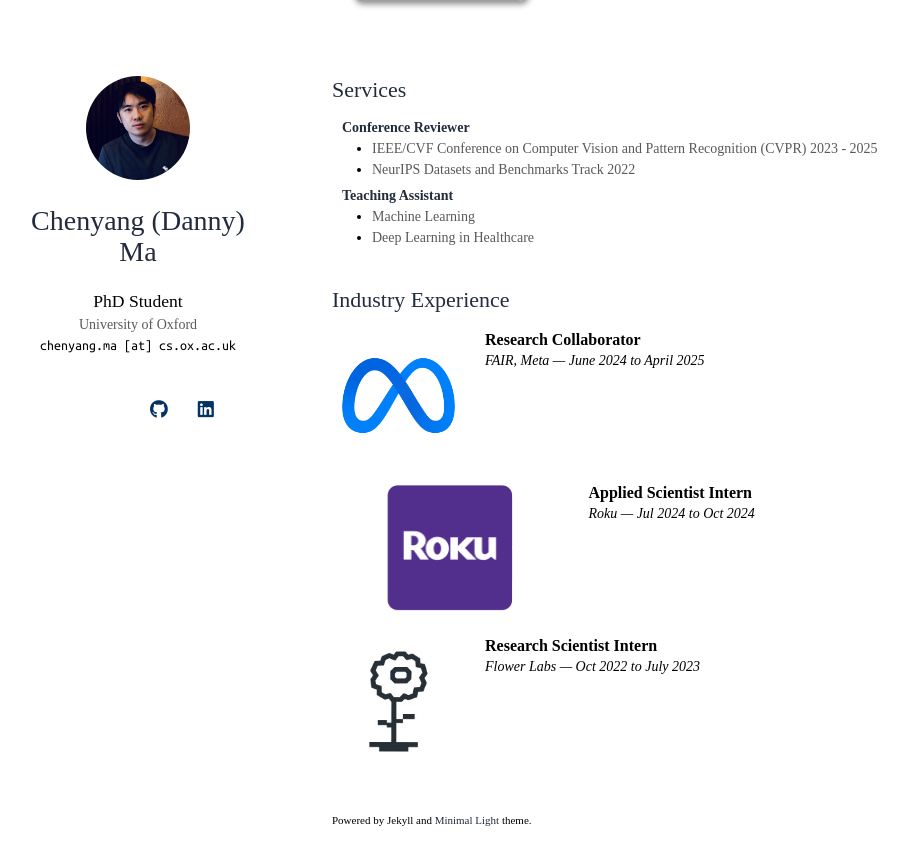
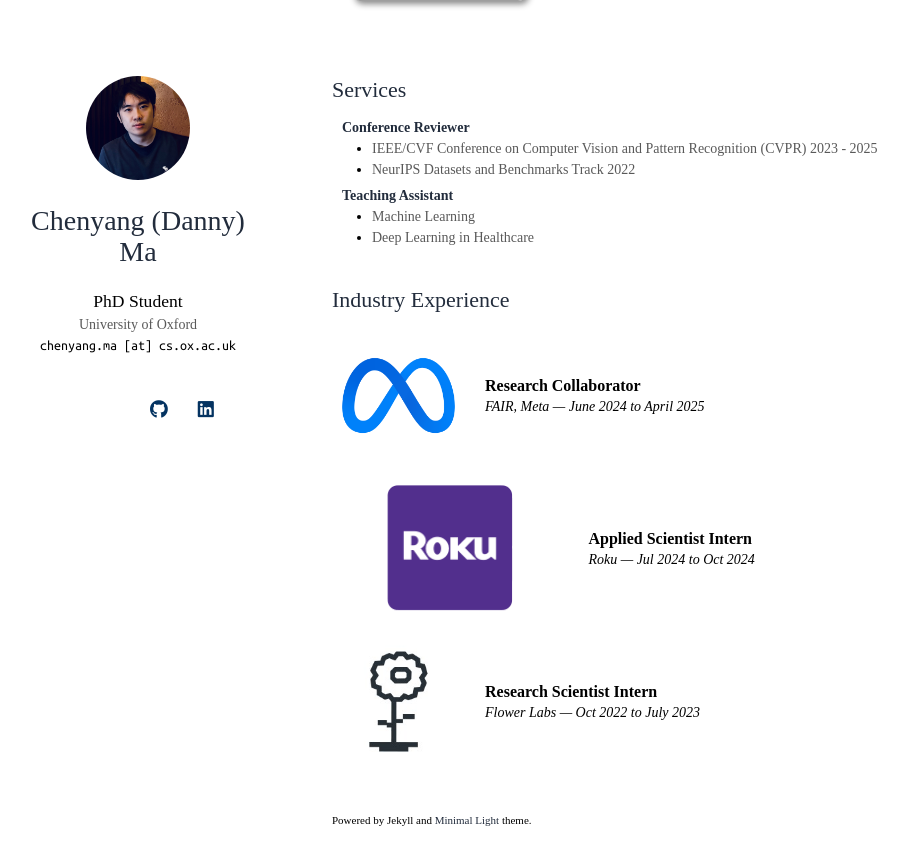
Before and after one commit to dannymcy/dannymcy.github.io, a Jekyll site: the page built from index.md, in a window 1280 px wide and 900 px high, scrolled down 1718 px. Shown: the top 865 px of the window, without its empty margins (138-1046 px from the left). Built offline with Jekyll 4.4.1, drawn with Linux system fonts in a browser that asks for light colours; nearby versions of some CDN libraries; a style sheet for code colours, icons or effects is not loaded; our own code applies the rules of GitHub Pages for plain Markdown files; grey boxes are pictures that could not be loaded.

Commit message:
Make changes.

```diff
--- a/_includes/industry.md
+++ b/_includes/industry.md
@@ -5,7 +5,7 @@
     <li>
 
       <!-- Meta FAIR -->
-      <div class="pub-row" style="display: flex; gap: 20px; margin-bottom: 20px; align-items: flex-start;">
+      <div class="pub-row" style="display: flex; gap: 20px; margin-bottom: 20px; align-items: center;">
         <img src="assets/img/company_logos/meta.png" style="height: 133px; width: auto;">
         <div style="line-height: 1.4;">
           <div style="font-weight: bold; font-size: 16px;">Research Collaborator</div>
@@ -14,7 +14,7 @@
       </div>
 
       <!-- Roku -->
-      <div class="pub-row" style="display: flex; gap: 20px; margin-bottom: 20px; align-items: flex-start;">
+      <div class="pub-row" style="display: flex; gap: 20px; margin-bottom: 20px; align-items: center;">
         <img src="assets/img/company_logos/roku.png" style="height: 133px; width: auto;">
         <div style="line-height: 1.4;">
           <div style="font-weight: bold; font-size: 16px;">Applied Scientist Intern</div>
@@ -23,7 +23,7 @@
       </div>
 
       <!-- Flower Labs -->
-      <div class="pub-row" style="display: flex; gap: 20px; margin-bottom: 20px; align-items: flex-start;">
+      <div class="pub-row" style="display: flex; gap: 20px; margin-bottom: 20px; align-items: center;">
         <img src="assets/img/company_logos/flower.jpg" style="height: 133px; width: auto;">
         <div style="line-height: 1.4;">
           <div style="font-weight: bold; font-size: 16px;">Research Scientist Intern</div>
```
